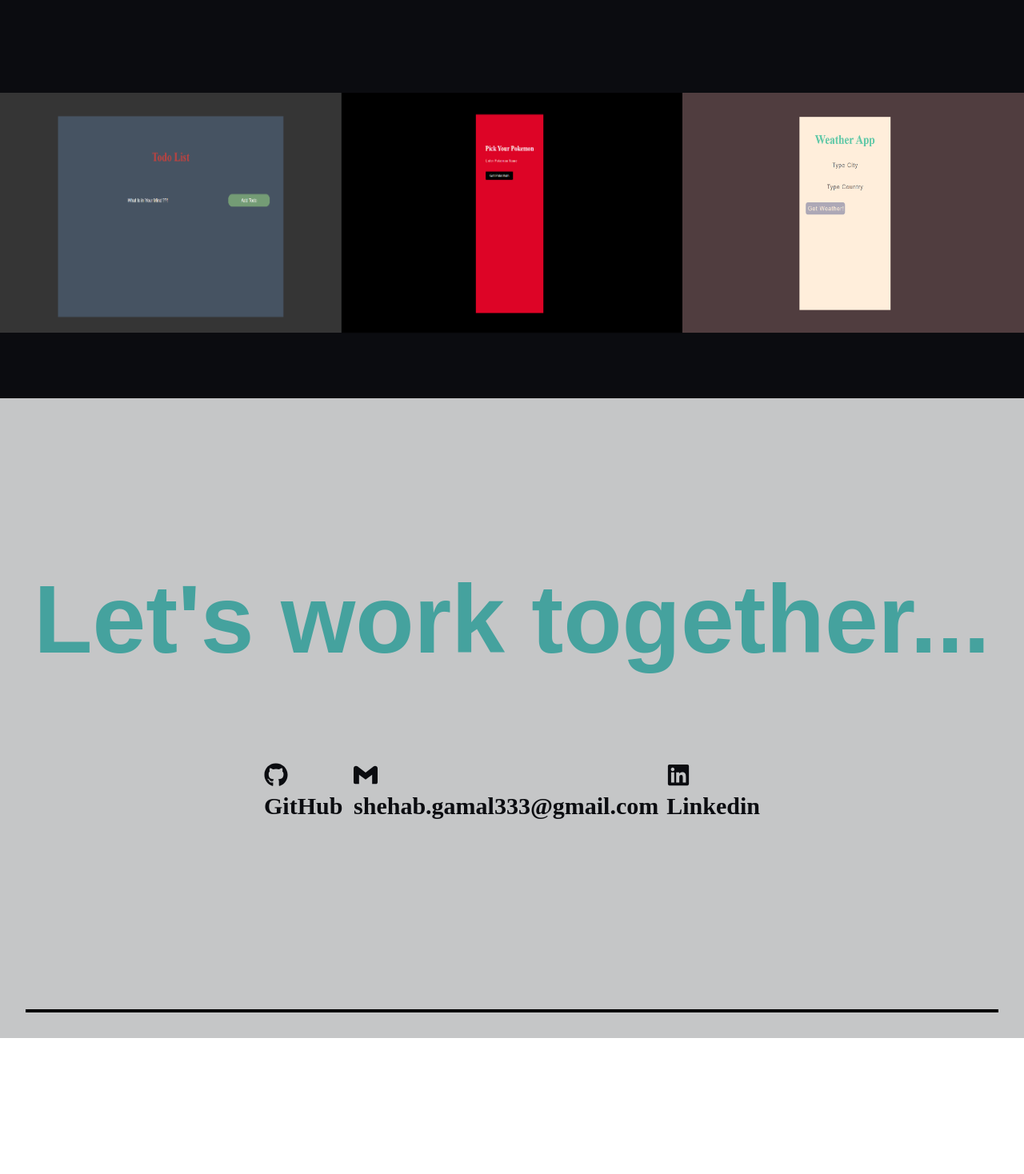
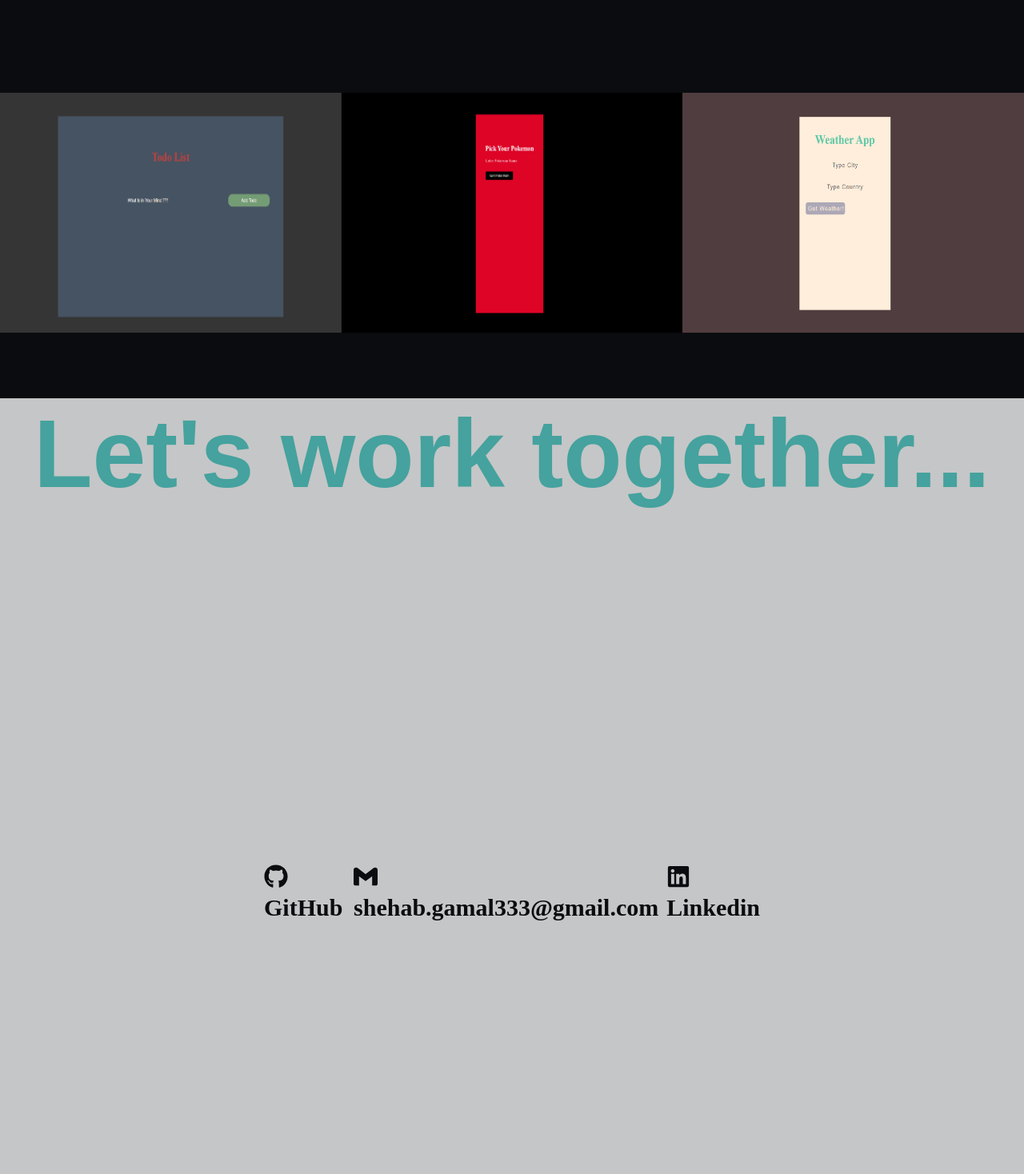
Before and after one commit to ShehabGamal/Personal-Portfolio, a React (Create React App) app: page / in a window 1280 px wide. Shown: the part 1102-2570 px from the top of the page at 80% size. Before the commit the page ends 2400 px from the top, so only its background shows below. Built offline with nearby package versions, Linux system fonts and the light colour scheme.

Commit message:
i dont know why they didnt save together

```diff
--- a/src/Components/ContactMe/ContactMe.js
+++ b/src/Components/ContactMe/ContactMe.js
@@ -11,7 +11,7 @@ const BasicDiv = styled.div`
   justify-content: center;
   align-items: center;
   flex-direction: column;
-  height: 100vh;
+
   background: ${(props) => props.theme.foreground};
 `;
 
@@ -21,6 +21,7 @@ const BasicDivChild = styled.div`
   margin-right: auto;
   justify-content: center;
   align-items: center;
+  height: 100vh;
   width: 50%;
   flex-direction: row;
 `;
```
Also changed, not shown: 1 other file (tests, documents, lock files or other folders).
